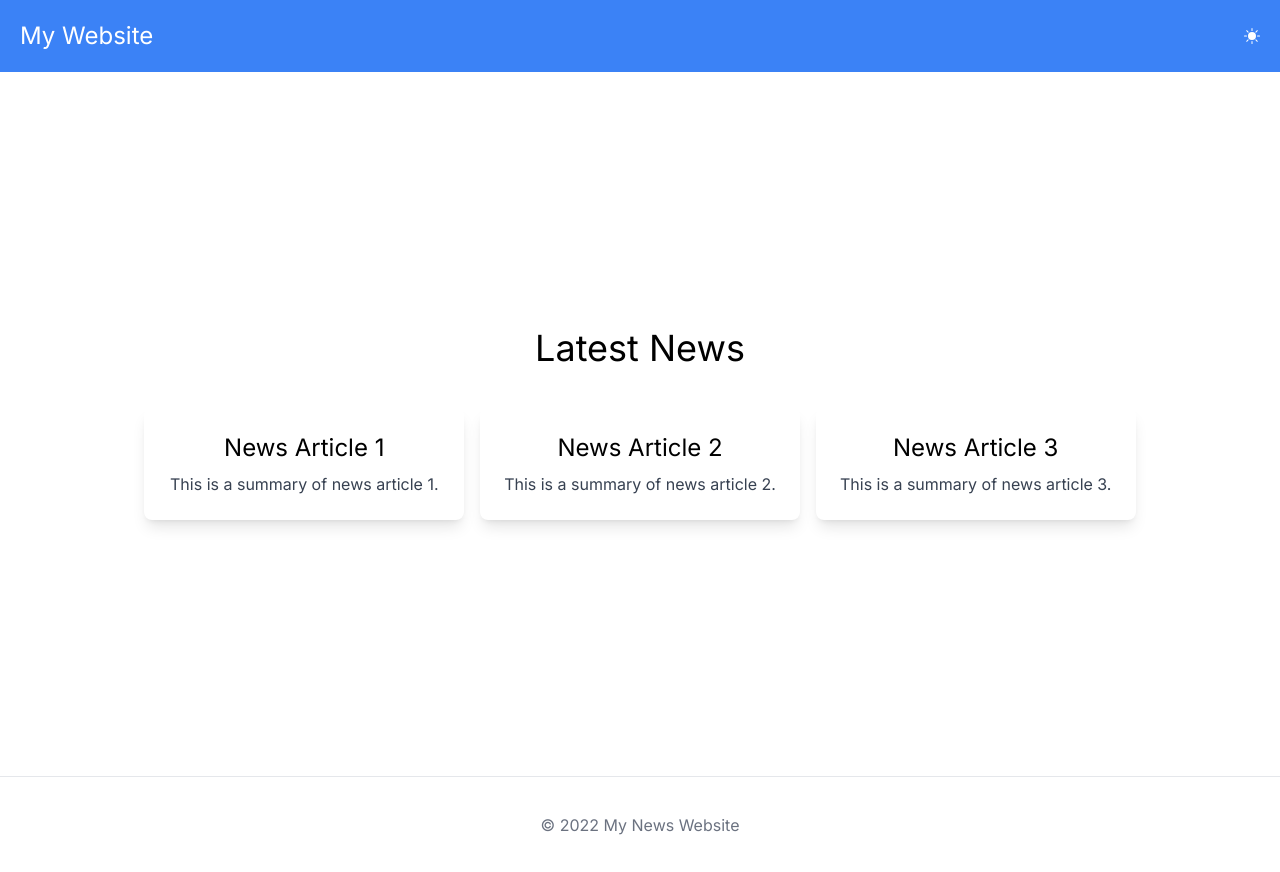
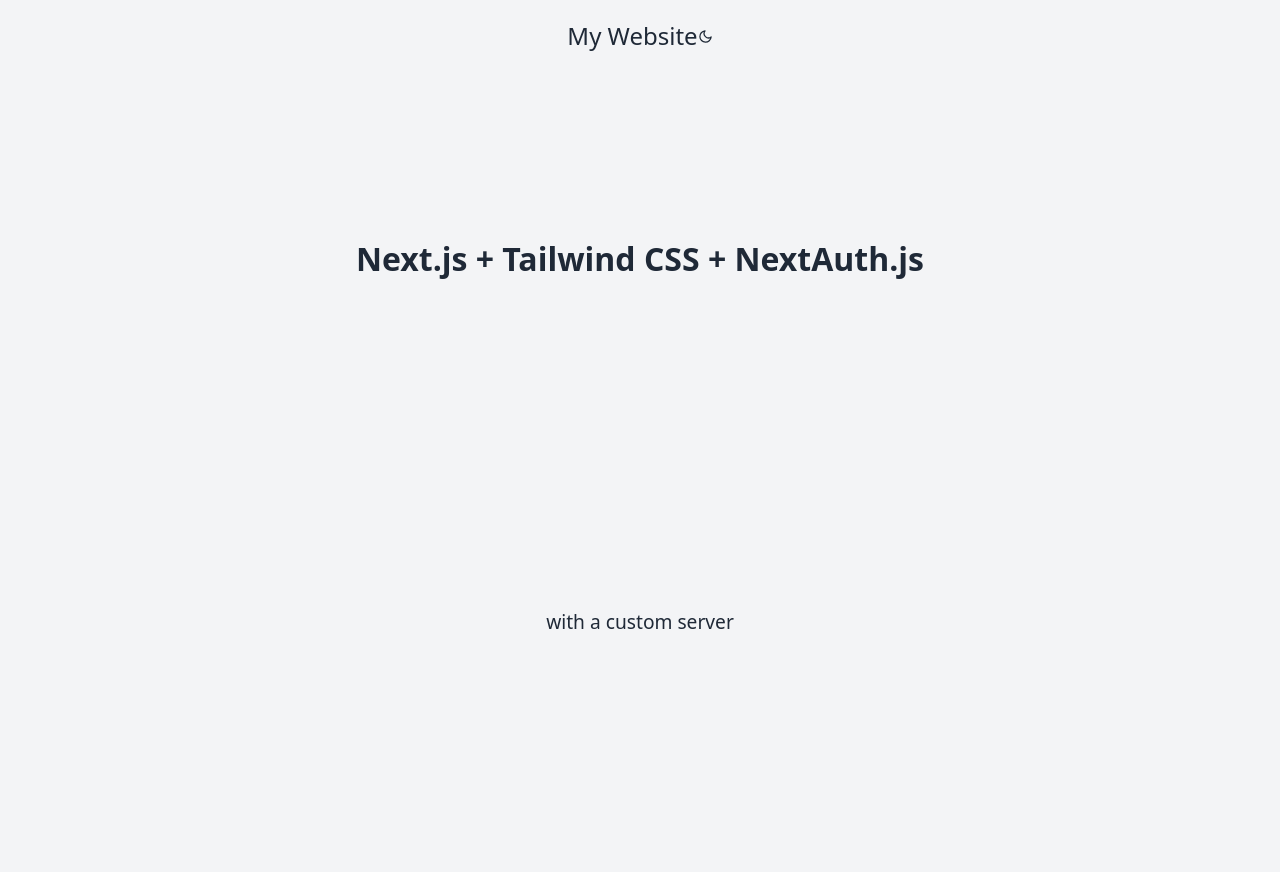
Before and after one commit to unstoppab1e/noticeboard-for-foreign-students, a Next.js app: page / in a window 1280 px wide. After the commit the page ends 800 px from the top, so only its background shows below. Built offline with nearby package versions, Linux system fonts and the light colour scheme.

Commit message:
fix: changes on theme-feat

```diff
--- a/app/globals.css
+++ b/app/globals.css
@@ -2,16 +2,96 @@
 @tailwind components;
 @tailwind utilities;
 
-:root {
-  --foreground-rgb: 0, 0, 0;
-  --background-start-rgb: 214, 219, 220;
-  --background-end-rgb: 255, 255, 255;
-  --hello: #aea;
+@layer base {
+  :root {
+    --background: 0 0% 100%;
+    --foreground: 224 71.4% 4.1%;
+
+    --card: 0 0% 100%;
+    --card-foreground: 224 71.4% 4.1%;
+
+    --popover: 0 0% 100%;
+    --popover-foreground: 224 71.4% 4.1%;
+
+    --primary: 220.9 39.3% 11%;
+    --primary-foreground: 210 20% 98%;
+
+    --secondary: 220 14.3% 95.9%;
+    --secondary-foreground: 220.9 39.3% 11%;
+
+    --muted: 220 14.3% 95.9%;
+    --muted-foreground: 220 8.9% 46.1%;
+
+    --accent: 220 14.3% 95.9%;
+    --accent-foreground: 220.9 39.3% 11%;
+
+    --destructive: 0 84.2% 60.2%;
+    --destructive-foreground: 210 20% 98%;
+
+    --border: 220 13% 91%;
+    --input: 220 13% 91%;
+    --ring: 224 71.4% 4.1%;
+
+    --radius: 0.5rem;
+  }
+
+  .dark {
+    --background: 224 71.4% 4.1%;
+    --foreground: 210 20% 98%;
+
+    --card: 224 71.4% 4.1%;
+    --card-foreground: 210 20% 98%;
+
+    --popover: 224 71.4% 4.1%;
+    --popover-foreground: 210 20% 98%;
+
+    --primary: 210 20% 98%;
+    --primary-foreground: 220.9 39.3% 11%;
+
+    --secondary: 215 27.9% 16.9%;
+    --secondary-foreground: 210 20% 98%;
+
+    --muted: 215 27.9% 16.9%;
+    --muted-foreground: 217.9 10.6% 64.9%;
+
+    --accent: 215 27.9% 16.9%;
+    --accent-foreground: 210 20% 98%;
+
+    --destructive: 0 62.8% 30.6%;
+    --destructive-foreground: 210 20% 98%;
+
+    --border: 215 27.9% 16.9%;
+    --input: 215 27.9% 16.9%;
+    --ring: 216 12.2% 83.9%;
+  }
 }
 
-:root.dark {
-  --foreground-rgb: 255, 255, 255;
-  --background-start-rgb: 0, 0, 0;
-  --background-end-rgb: 0, 0, 0;
-  --hello: #e5e5;
+@layer base {
+  * {
+    @apply border-border;
+  }
+  body {
+    @apply bg-background text-foreground;
+  }
 }
+
+::-webkit-scrollbar {
+  width: 10px;
+}
+
+/* Track */
+::-webkit-scrollbar-track {
+  background: #888;
+  border-radius: 5px;
+}
+
+/* Handle */
+::-webkit-scrollbar-thumb {
+  background: #000;
+  border-radius: 5px;
+}
+
+/* Handle on hover */
+::-webkit-scrollbar-thumb:hover {
+  background: #555;
+}
--- a/app/layout.tsx
+++ b/app/layout.tsx
@@ -16,11 +16,14 @@
   children: React.ReactNode;
 }) {
   return (
-    <html lang='en' className={`transition duration-300 ${inter.className}`}>
-      <body className='flex flex-col min-h-screen'>
+    <html lang='en' suppressHydrationWarning>
+      <title>{metadata.title}</title>
+      <body className='scroll-smooth box-border p-0 m-0 overflow-x-hidden bg-gray-100 dark:bg-gray-800'>
         <Providers>
-          <Header />
-          <main>{children}</main>
+          <main className='transition-all duration-300 ease-in-out h-svh min-h-svh w-svw bg-transparent text-gray-800 dark:text-gray-200 flex flex-col items-center'>
+            <Header />
+            {children}
+          </main>
         </Providers>
       </body>
     </html>
--- a/app/page.tsx
+++ b/app/page.tsx
@@ -1,38 +1,10 @@
-import React from 'react';
-import Image from 'next/image';
-
-const Home: React.FC = () => {
+export default function Home() {
   return (
-    <div className='flex flex-col min-h-screen'>
-      <main className='flex flex-col items-center justify-center flex-1 px-20 text-center'>
-        <h1 className='text-4xl'>Latest News</h1>
-        <div className='mt-10 grid grid-cols-3 gap-4'>
-          {/* Replace this section with your news articles */}
-          <div className='bg-white p-6 rounded-lg shadow-lg'>
-            <h2 className='text-2xl mb-2'>News Article 1</h2>
-            <p className='text-gray-700'>
-              This is a summary of news article 1.
-            </p>
-          </div>
-          <div className='bg-white p-6 rounded-lg shadow-lg dark:bg-black'>
-            <h2 className='text-2xl mb-2'>News Article 2</h2>
-            <p className='text-gray-700'>
-              This is a summary of news article 2.
-            </p>
-          </div>
-          <div className='bg-white p-6 rounded-lg shadow-lg'>
-            <h2 className='text-2xl mb-2'>News Article 3</h2>
-            <p className='text-gray-700'>
-              This is a summary of news article 3.
-            </p>
-          </div>
-        </div>
-      </main>
-      <footer className='w-full h-24 border-t border-gray-200 flex justify-center items-center'>
-        <p className='text-gray-500'>© 2022 My News Website</p>
-      </footer>
+    <div className='h-full w-full flex flex-col items-center justify-around'>
+      <h1 className=' text-h1-responsive font-bold text-center'>
+        Next.js + Tailwind CSS + NextAuth.js
+      </h1>
+      <p className='text-h2-responsive text-center'>with a custom server</p>
     </div>
   );
-};
-
-export default Home;
+}
--- a/components/Headers/Header.tsx
+++ b/components/Headers/Header.tsx
@@ -3,7 +3,7 @@
 
 const Header: React.FC = () => {
   return (
-    <header className='flex justify-between items-center p-5 bg-blue-500 text-white'>
+    <header className='flex justify-between items-center p-5 bg-transparent text-gray-800 dark:text-white'>
       <h1 className='text-2xl'>My Website</h1>
       <DarkMode />
     </header>
--- a/components/ThemeSwitcher.tsx
+++ b/components/ThemeSwitcher.tsx
@@ -16,7 +16,7 @@
 
   return (
     <button
-      className={`w-fit absolute right-5 top-2 p-2 rounded-md hover:scale-110 active:scale-100 duration-200 bg-slate-200 dark:bg-[#212933]`}
+      className={`w-fit absolute right-5 top-2 p-2 rounded-md hover:scale-110 active:scale-100 duration-200 bg-slate-200 dark:bg-gray-800`}
       onClick={() => setTheme(theme === 'dark' ? 'light' : 'dark')}
     >
       {theme === 'light' ? 'Dark' : 'Light'}
--- a/elements/DarkMode/DarkMode.tsx
+++ b/elements/DarkMode/DarkMode.tsx
@@ -1,37 +1,31 @@
 'use client';
 
-import { BsFillSunFill, BsFillMoonFill } from 'react-icons/bs';
 import { useState, useEffect } from 'react';
 import { useTheme } from 'next-themes';
+import { FiMoon, FiSun } from 'react-icons/fi';
+import { ClipLoader } from 'react-spinners';
 
 interface IDarkMode {}
 
 function DarkMode({}: IDarkMode) {
   const [mounted, setMounted] = useState(false);
-  const { systemTheme, theme, setTheme } = useTheme();
+  const { resolvedTheme, setTheme } = useTheme();
 
   useEffect(() => {
+    setTheme('system');
     setMounted(true);
-  }, []);
-
-  if (!mounted) {
-    return null;
-  }
-
-  const onClick = (mode: string) => () => {
-    setTheme(mode);
-  };
-
-  const currentTheme = theme === 'system' ? systemTheme : theme;
+  }, [setTheme]);
 
   return (
-    <div className='bg-darkModeBg cursor-pointer rounded-[50%] p-1'>
-      {currentTheme === 'dark' ? (
-        <BsFillMoonFill onClick={onClick('light')} />
+    <button className='fixed bottom-5 right-5 bg-gray-900 text-gray-200 p-3 rounded-full dark:bg-gray-200 dark:text-gray-900 cursor-pointer'>
+      {!mounted ? (
+        <ClipLoader size={20} />
+      ) : resolvedTheme === 'dark' ? (
+        <FiSun size={15} onClick={() => setTheme('light')} />
       ) : (
-        <BsFillSunFill onClick={onClick('dark')} />
+        <FiMoon size={15} onClick={() => setTheme('dark')} />
       )}
-    </div>
+    </button>
   );
 }
 
--- a/package.json
+++ b/package.json
@@ -13,7 +13,8 @@
     "next-themes": "^0.2.1",
     "react": "^18",
     "react-dom": "^18",
-    "react-icons": "^5.0.1"
+    "react-icons": "^5.0.1",
+    "react-spinners": "^0.13.8"
   },
   "devDependencies": {
     "@types/node": "^20",
--- a/tailwind.config.ts
+++ b/tailwind.config.ts
@@ -9,13 +9,63 @@
   darkMode: 'class',
   theme: {
     extend: {
+      fontSize: {
+        'h1-responsive': 'clamp(1.5rem, 2.5vw, 3rem)',
+        'h2-responsive': 'clamp(0.5rem, 1.5vw, 1.5rem)',
+      },
       colors: {
-        darkModeBg: 'var(--hello)',
+        border: 'hsl(var(--border))',
+        input: 'hsl(var(--input))',
+        ring: 'hsl(var(--ring))',
+        background: 'hsl(var(--background))',
+        foreground: 'hsl(var(--foreground))',
+        primary: {
+          DEFAULT: 'hsl(var(--primary))',
+          foreground: 'hsl(var(--primary-foreground))',
+        },
+        secondary: {
+          DEFAULT: 'hsl(var(--secondary))',
+          foreground: 'hsl(var(--secondary-foreground))',
+        },
+        destructive: {
+          DEFAULT: 'hsl(var(--destructive))',
+          foreground: 'hsl(var(--destructive-foreground))',
+        },
+        muted: {
+          DEFAULT: 'hsl(var(--muted))',
+          foreground: 'hsl(var(--muted-foreground))',
+        },
+        accent: {
+          DEFAULT: 'hsl(var(--accent))',
+          foreground: 'hsl(var(--accent-foreground))',
+        },
+        popover: {
+          DEFAULT: 'hsl(var(--popover))',
+          foreground: 'hsl(var(--popover-foreground))',
+        },
+        card: {
+          DEFAULT: 'hsl(var(--card))',
+          foreground: 'hsl(var(--card-foreground))',
+        },
       },
-      backgroundImage: {
-        'gradient-radial': 'radial-gradient(var(--tw-gradient-stops))',
-        'gradient-conic':
-          'conic-gradient(from 180deg at 50% 50%, var(--tw-gradient-stops))',
+      borderRadius: {
+        lg: 'var(--radius)',
+        md: 'calc(var(--radius) - 2px)',
+        sm: 'calc(var(--radius) - 4px)',
+      },
+      keyframes: {
+        'accordion-down': {
+          from: { height: '0' },
+          to: { height: 'var(--radix-accordion-content-height)' },
+        },
+        'accordion-up': {
+          from: { height: 'var(--radix-accordion-content-height)' },
+          to: { height: '0' },
+        },
+      },
+      animation: {
+        'accordion-down': 'accordion-down 0.2s ease-out',
+        'accordion-up': 'accordion-up 0.2s ease-out',
       },
     },
   },
```
Also changed, not shown: 1 other file (tests, documents, lock files or other folders).
